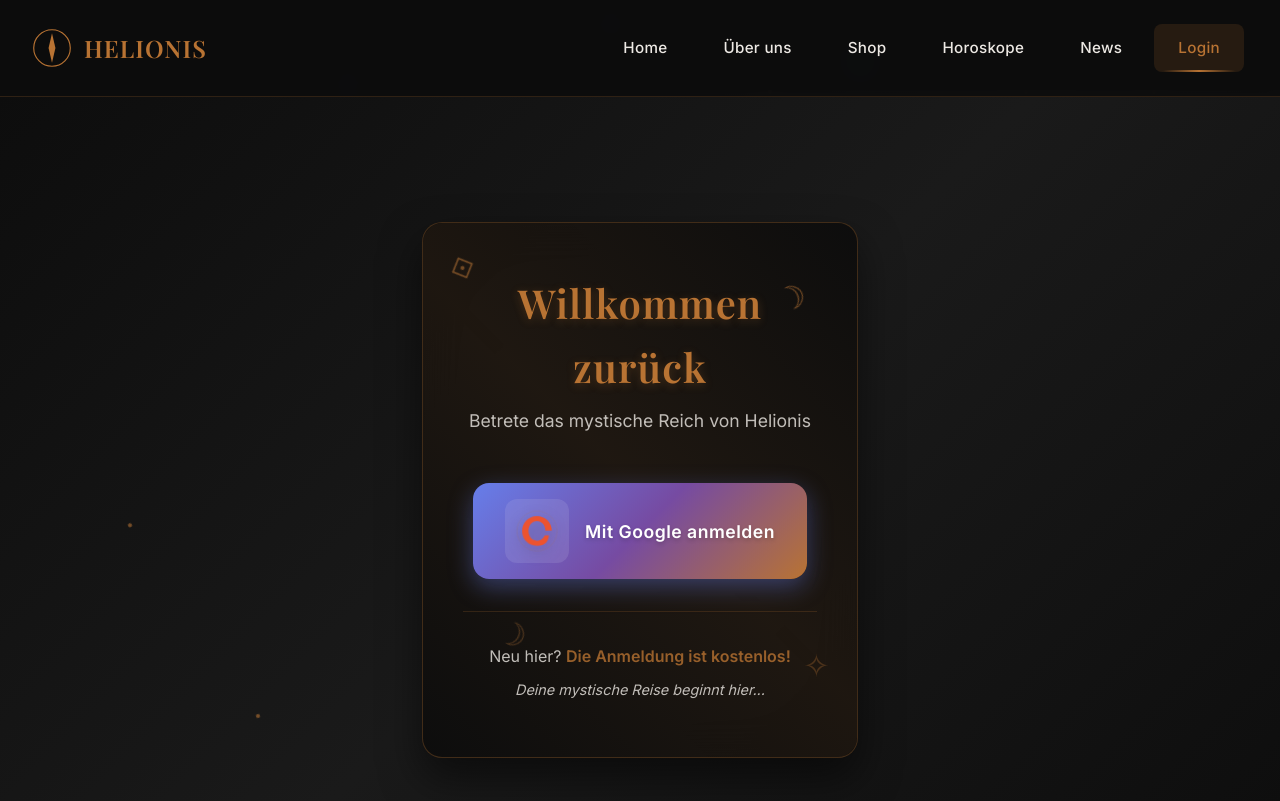
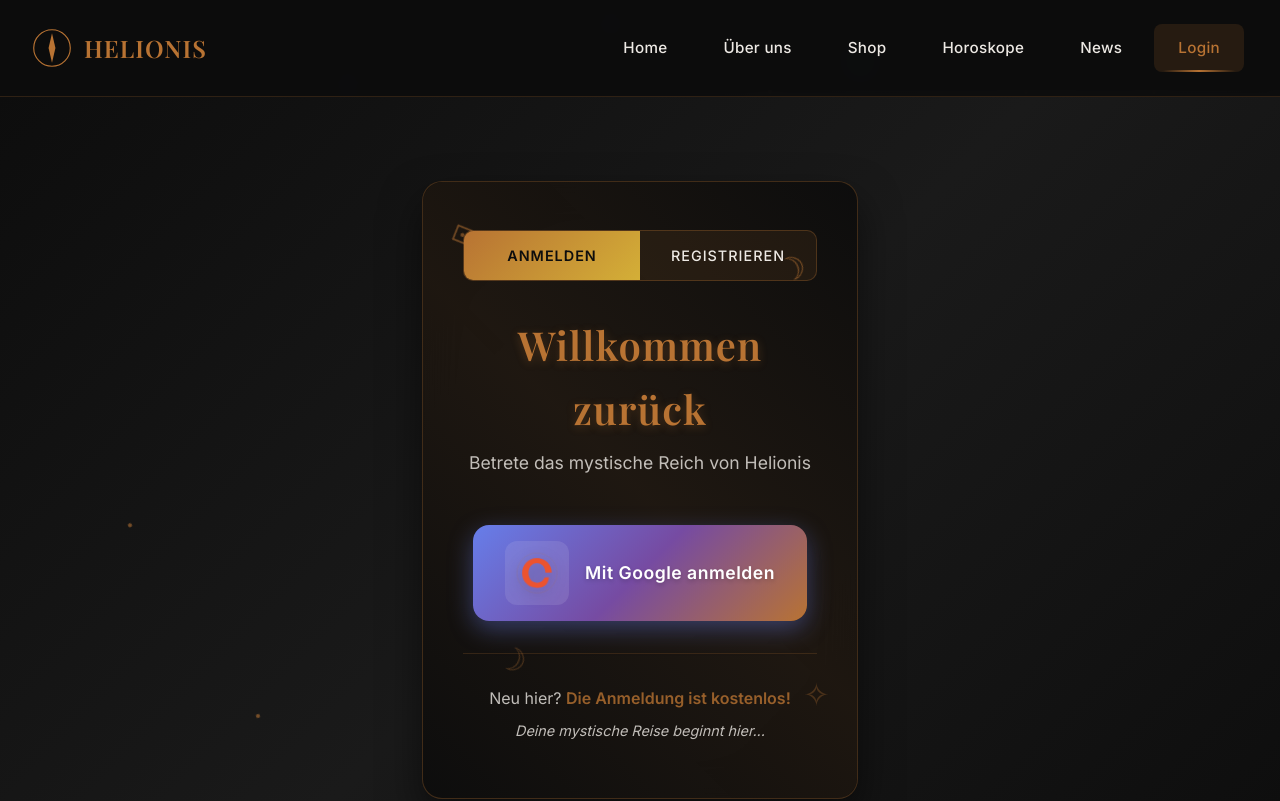
Before and after one commit to jannivsce666/helionis, a plain HTML site: page login.html in a window 1280 px wide. Shown: the top 801 px of the page. Drawn offline with nearby package versions, Linux system fonts and the light colour scheme; no server answers; animation ran at ten frames a second.

Commit message:
Add complete Login/Register tab system with interactive UI

```diff
--- a/assets/css/styles.css
+++ b/assets/css/styles.css
@@ -3124,6 +3124,50 @@ input:checked + .slider:before {
     padding: 2rem;
     position: relative;
     z-index: 10;
+}
+
+/* Auth Tabs */
+.auth-tabs {
+    display: flex;
+    margin-bottom: 2rem;
+    border-radius: 10px;
+    overflow: hidden;
+    background: rgba(184, 115, 51, 0.1);
+    border: 1px solid rgba(184, 115, 51, 0.3);
+}
+
+.auth-tab {
+    flex: 1;
+    padding: 1rem;
+    background: transparent;
+    border: none;
+    color: #EDE9E4;
+    font-family: 'Inter', sans-serif;
+    font-weight: 500;
+    font-size: 0.9rem;
+    letter-spacing: 1px;
+    cursor: pointer;
+    transition: all 0.3s ease;
+    position: relative;
+}
+
+.auth-tab.active {
+    background: linear-gradient(135deg, #B87333, #D4AF37);
+    color: #0D0D0D;
+    font-weight: 600;
+}
+
+.auth-tab:hover:not(.active) {
+    background: rgba(184, 115, 51, 0.2);
+}
+
+/* Auth Content */
+.auth-content {
+    display: none;
+}
+
+.auth-content.active {
+    display: block;
 }
 
 .login-content {
--- a/assets/js/google-auth.js
+++ b/assets/js/google-auth.js
@@ -47,6 +47,42 @@ class GoogleAuth {
         if (logoutBtn) {
             logoutBtn.addEventListener('click', () => this.signOut());
         }
+
+        // Setup auth tabs functionality
+        this.setupAuthTabs();
+    }
+
+    setupAuthTabs() {
+        const authTabs = document.querySelectorAll('.auth-tab');
+        const authContents = document.querySelectorAll('.auth-content');
+
+        authTabs.forEach(tab => {
+            tab.addEventListener('click', () => {
+                const targetTab = tab.getAttribute('data-tab');
+
+                // Remove active class from all tabs and contents
+                authTabs.forEach(t => t.classList.remove('active'));
+                authContents.forEach(c => c.classList.remove('active'));
+
+                // Add active class to clicked tab
+                tab.classList.add('active');
+
+                // Show corresponding content
+                const targetContent = document.getElementById(`${targetTab}-content`);
+                if (targetContent) {
+                    targetContent.classList.add('active');
+                }
+
+                // Update button text based on active tab
+                const googleBtn = document.getElementById('google-login-btn');
+                if (googleBtn) {
+                    const btnText = googleBtn.querySelector('.google-text');
+                    if (btnText) {
+                        btnText.textContent = targetTab === 'login' ? 'Mit Google anmelden' : 'Mit Google registrieren';
+                    }
+                }
+            });
+        });
     }
 
     async signInWithGoogle() {
--- a/login.html
+++ b/login.html
@@ -41,8 +41,23 @@
                         <div class="symbol symbol-4">✧</div>
                     </div>
 
-                    <h1 class="login-title">Willkommen zurück</h1>
-                    <p class="login-subtitle">Betrete das mystische Reich von Helionis</p>
+                    <!-- Login/Register Tab Navigation -->
+                    <div class="auth-tabs">
+                        <button class="auth-tab active" data-tab="login">ANMELDEN</button>
+                        <button class="auth-tab" data-tab="register">REGISTRIEREN</button>
+                    </div>
+
+                    <!-- Login Tab Content -->
+                    <div class="auth-content active" id="login-content">
+                        <h1 class="login-title">Willkommen zurück</h1>
+                        <p class="login-subtitle">Betrete das mystische Reich von Helionis</p>
+                    </div>
+
+                    <!-- Register Tab Content -->
+                    <div class="auth-content" id="register-content">
+                        <h1 class="login-title">Werde Teil der Mystik</h1>
+                        <p class="login-subtitle">Erstelle dein Helionis Konto</p>
+                    </div>
 
                     <!-- Animated Google Login Button -->
                     <div class="google-login-container">
@@ -132,7 +147,7 @@
                                     <path d="M110,60 L100,65 L90,60 L100,55 Z" fill="#667eea" opacity="0.7" class="google-sparkle-main" style="animation-delay: 4s;"/>
                                 </svg>
                             </div>
-                            <span class="login-text-animated">Mit Google anmelden</span>
+                            <span class="login-text-animated google-text">Mit Google anmelden</span>
                             <div class="button-shine"></div>
                         </button>
                     </div>
```
